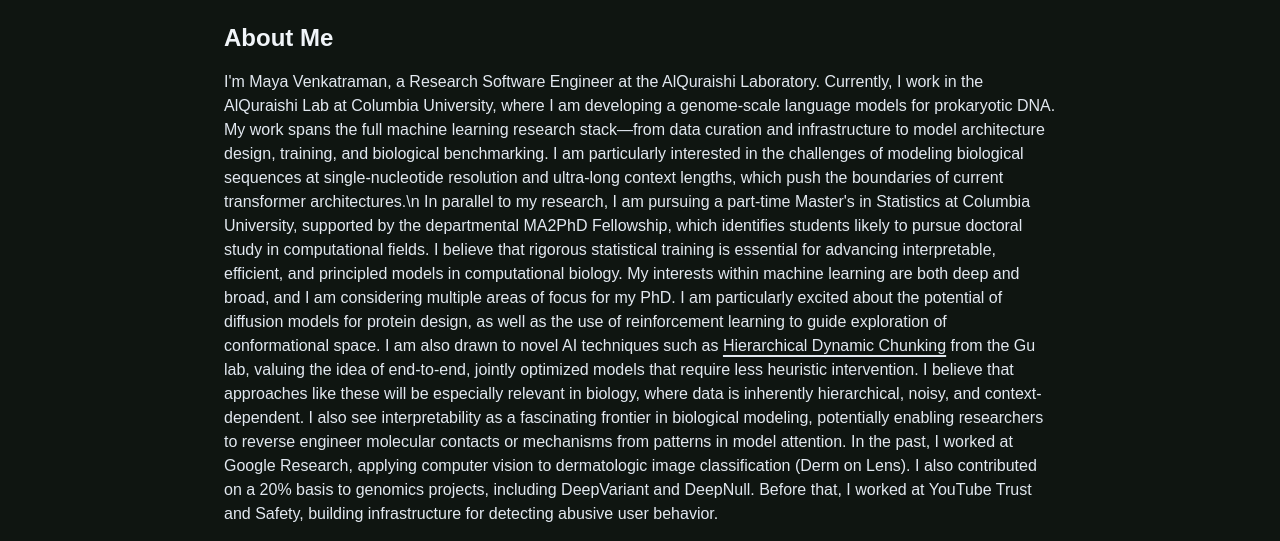
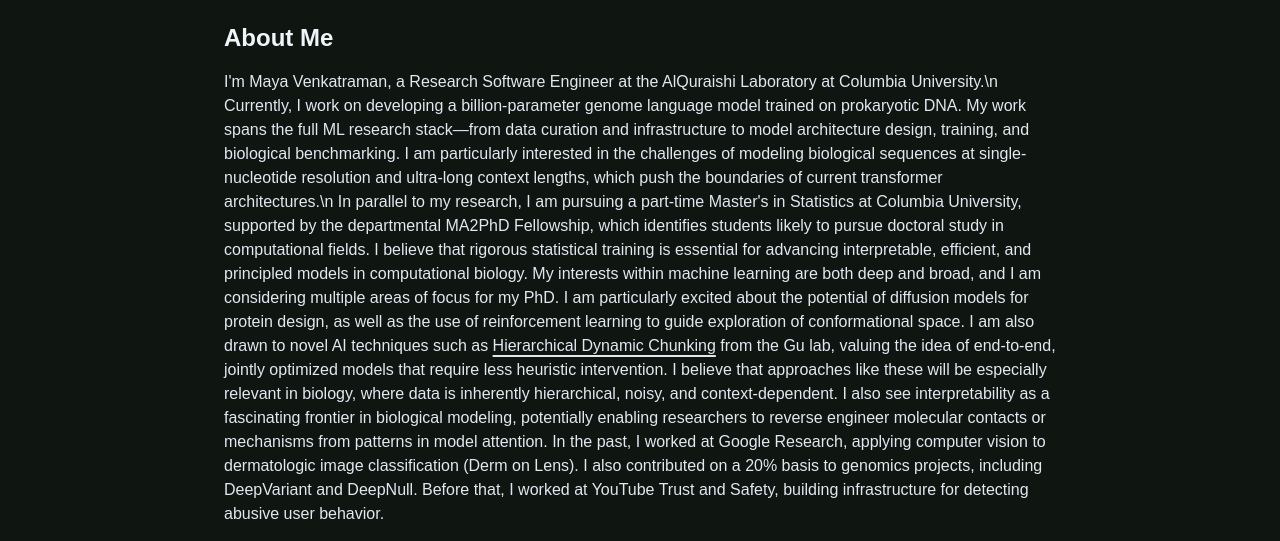
Before and after one commit to mv2731/mv2731.github.io, a Next.js app: page / in a window 1280 px wide. Shown: the part 411-952 px from the top of the page. Built offline with nearby package versions, Linux system fonts and the light colour scheme.

Commit message:
Work on text

```diff
--- a/app/page.tsx
+++ b/app/page.tsx
@@ -42,9 +42,9 @@
         <section className="prose max-w-none">
           <h2 className="text-2xl font-semibold text-slate-100 mb-4">About Me</h2>
           <p className="text-slate-200 mb-6 whitespace-pre-line">
-            I&apos;m Maya Venkatraman, a Research Software Engineer at the AlQuraishi Laboratory.
+            I&apos;m Maya Venkatraman, a Research Software Engineer at the AlQuraishi Laboratory at Columbia University.\n
 
-            Currently, I work in the AlQuraishi Lab at Columbia University, where I am developing a genome-scale language models for prokaryotic DNA. My work spans the full machine learning research stack—from data curation and infrastructure to model architecture design, training, and biological benchmarking. I am particularly interested in the challenges of modeling biological sequences at single-nucleotide resolution and ultra-long context lengths, which push the boundaries of current transformer architectures.\n
+            Currently, I work on developing a billion-parameter genome language model trained on prokaryotic DNA. My work spans the full ML research stack—from data curation and infrastructure to model architecture design, training, and biological benchmarking. I am particularly interested in the challenges of modeling biological sequences at single-nucleotide resolution and ultra-long context lengths, which push the boundaries of current transformer architectures.\n
             In parallel to my research, I am pursuing a part-time Master&apos;s in Statistics at Columbia University, supported by the departmental MA2PhD Fellowship, which identifies students likely to pursue doctoral study in computational fields. I believe that rigorous statistical training is essential for advancing interpretable, efficient, and principled models in computational biology.
 
 
```
